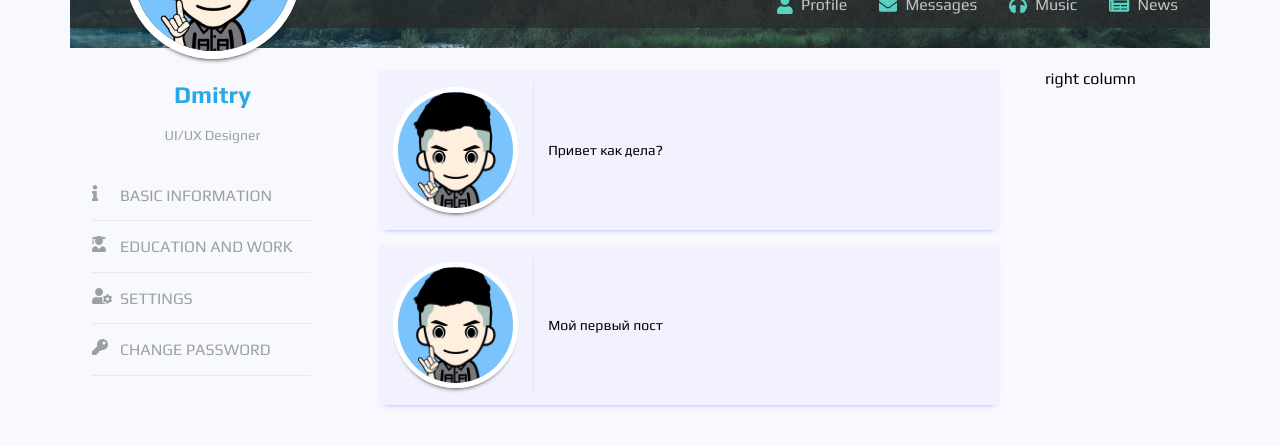
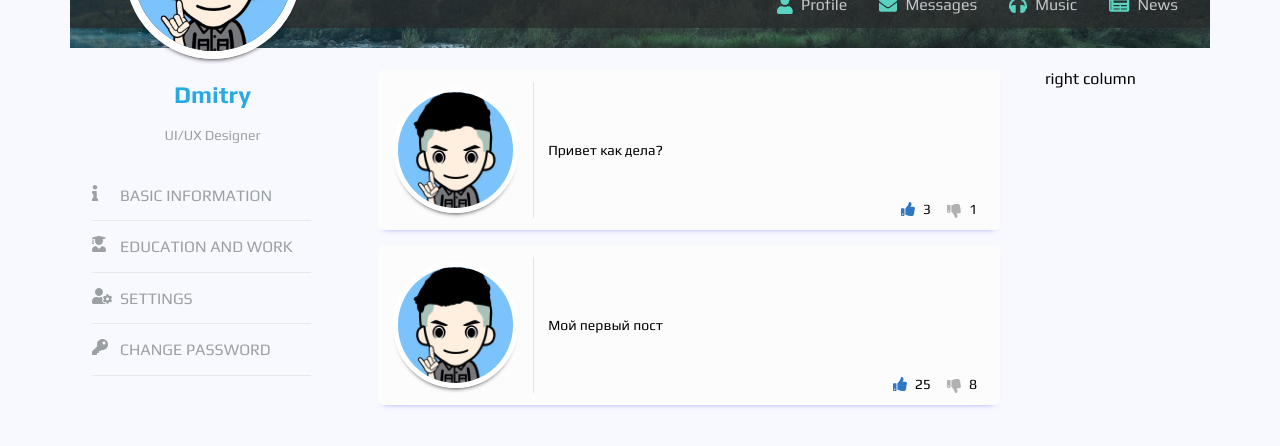
Before and after one commit to Ko2doo/react-lesson, a React (Create React App) app: page /posts in a window 1280 px wide. Shown: the part 348-794 px from the top of the page. Built offline with nearby package versions, Linux system fonts and the light colour scheme.

Commit message:
UPD-21.08.2020 => like counter

```diff
--- a/src/component/posts/Post.jsx
+++ b/src/component/posts/Post.jsx
@@ -1,7 +1,7 @@
 import React from 'react';
 
 //import icon
-// import { FontAwesomeIcon } from '@fortawesome/react-fontawesome';
+import { FontAwesomeIcon } from '@fortawesome/react-fontawesome';
 
 //Style's import
 import style from './Post.module.scss';
@@ -20,6 +20,25 @@ const Post = (props) => {
         <p className={style.text}>
           {props.message}
         </p>
+
+        <div className={style.count_place}>
+          <span className={style.liked_count} >
+            <span className={style.liked_icon}>
+              <FontAwesomeIcon icon="thumbs-up" />
+            </span>
+
+              {props.likedCount}
+          </span>
+
+          <span className={style.disliked_count}>
+            <span className={style.dislike_icon}>
+              <FontAwesomeIcon icon="thumbs-down" />
+            </span>
+
+              {props.dislikedCount}
+          </span>
+        </div>
+
       </div>
     </div>
   );
--- a/src/component/posts/Post.module.scss
+++ b/src/component/posts/Post.module.scss
@@ -19,7 +19,7 @@
   padding: rem(12) 0;
   box-sizing: border-box;
   border-radius: rem(5);
-  background-color: $nice-blue;
+  background-color: #fcfcfc;
   box-shadow: rem(0) rem(4) rem(6) rem(-6) $blue-shadow;
 
   &:last-child{
@@ -76,3 +76,32 @@
 
   margin: auto 0 auto;
 }
+
+.count_place{
+  display: inline-flex;
+  align-items: center;
+  position: absolute;
+  bottom: 0;
+  right: 0;
+}
+
+.liked_count,
+.disliked_count{
+  display: inline-flex;
+  align-items: center;
+  margin: 0 rem(8);
+  font-size: em(14);
+}
+
+.liked_icon{
+  display: inline-flex;
+  margin-right: rem(8);
+  color: $like-clr;
+}
+
+.dislike_icon{
+  display: inline-flex;
+  padding-top: rem(4);
+  margin-right: rem(8);
+  color: $dislike-clr;
+}
--- a/src/component/profile-construct/ProfileConstruct.jsx
+++ b/src/component/profile-construct/ProfileConstruct.jsx
@@ -18,8 +18,8 @@ const ProfileConstruct = () => {
         </div>
 
         <div className={style.content_page}>
-          <Post message='Привет как дела?' />
-          <Post message='Мой первый пост' />
+          <Post message='Привет как дела?' likedCount="3" dislikedCount="1" />
+          <Post message='Мой первый пост' likedCount="25" dislikedCount="8" />
         </div>
 
         <div className={style.statusbar_sidebar}>
--- a/src/component/scss/_base-color.scss
+++ b/src/component/scss/_base-color.scss
@@ -15,6 +15,8 @@ $nice-gray: #9ba0a2;
 $nice-orange: #fffbf6;
 $nice-blue: rgba(226, 226, 255, 0.28);
 $blue-shadow: #5a5aff;
+$like-clr: #3178c3;
+$dislike-clr: #b1b1b1;
 
 $link-border-col: #e8e8e8;
 $burger-bckgrnd: rgba(0, 0, 0, 0.96);
```
Also changed, not shown: src/component/posts/posts.json (added, +14 -0 lines), 1 other file (tests, documents, lock files or other folders).
